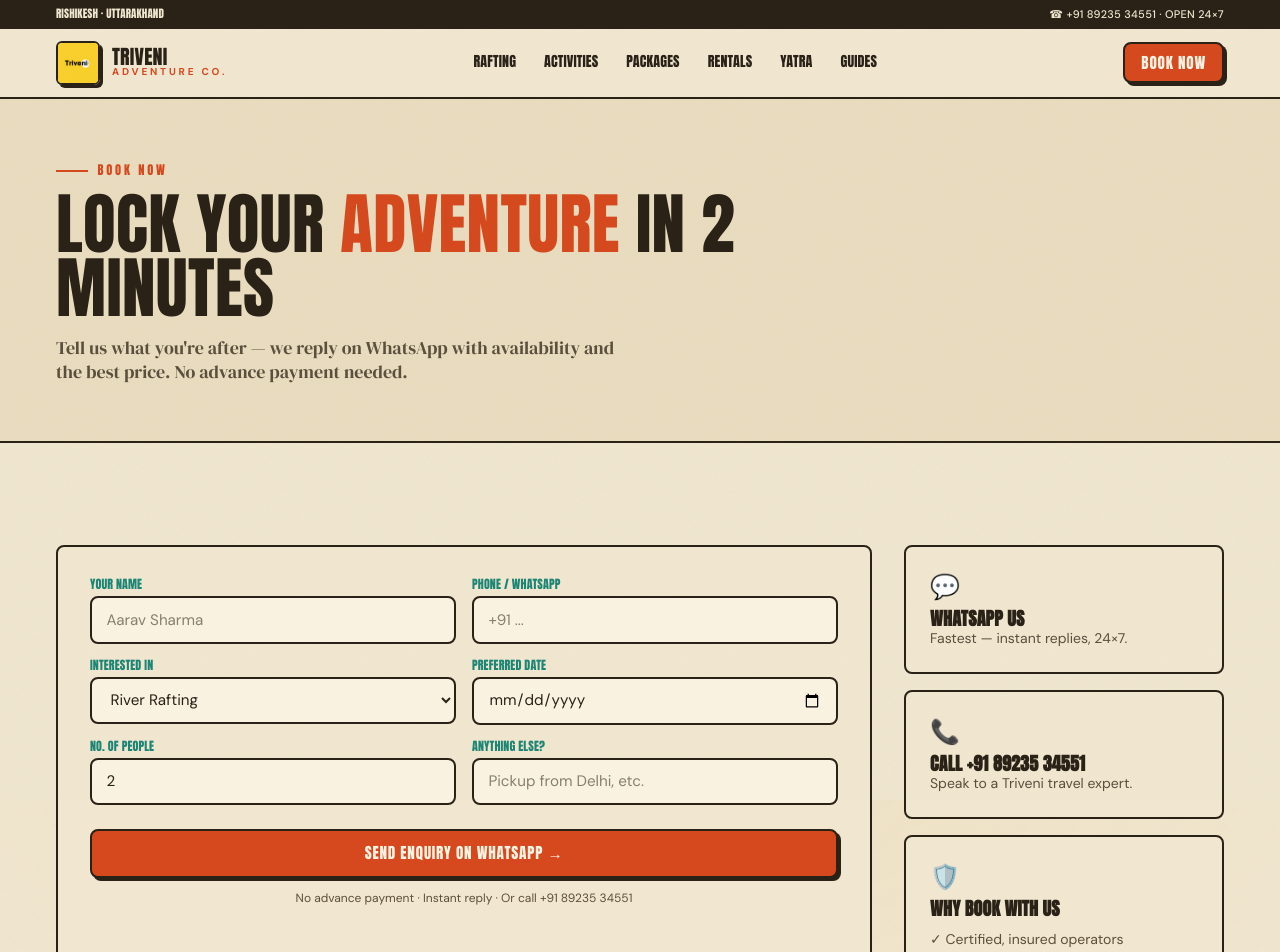
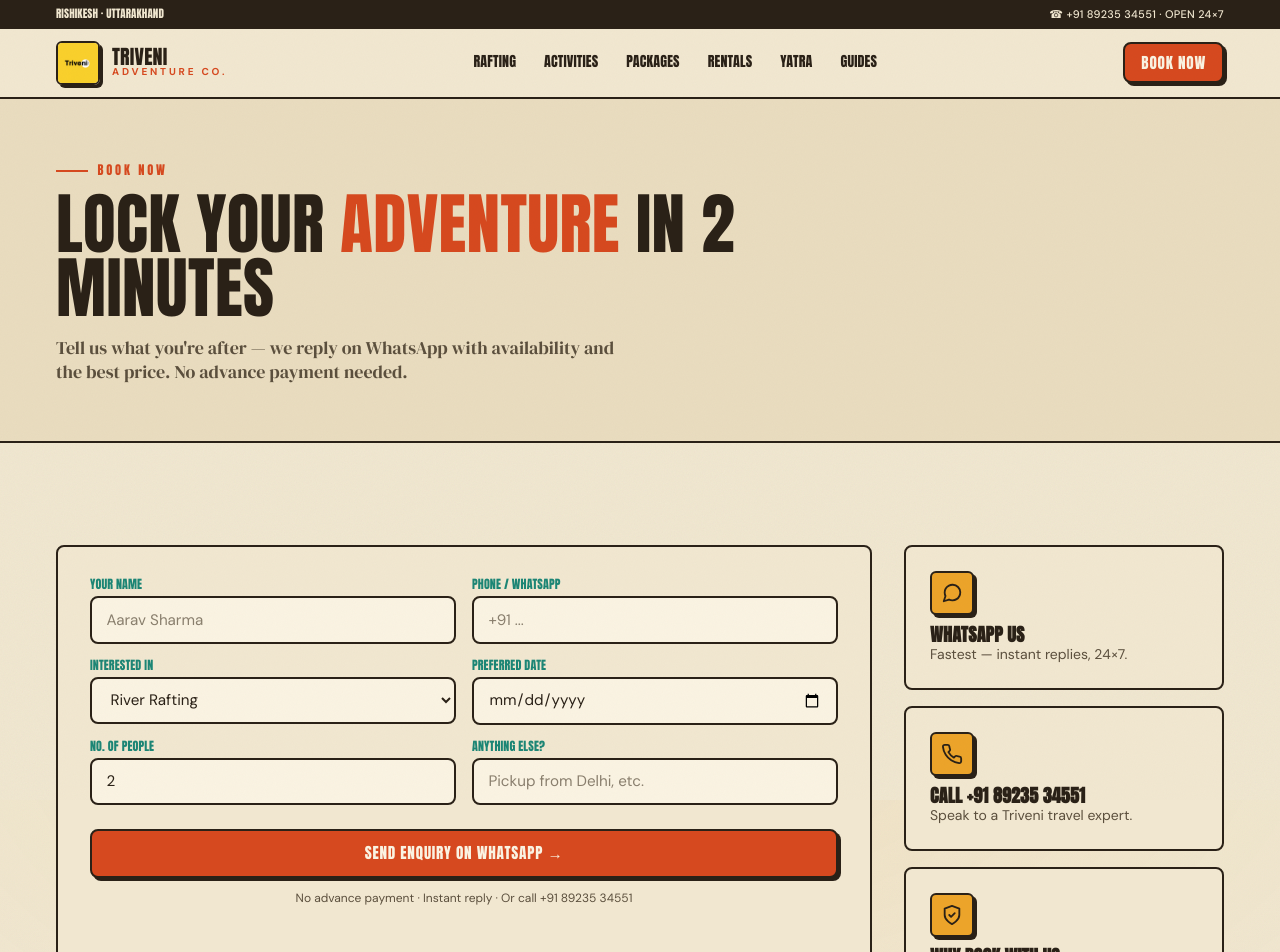
Before and after one commit to Trivenicabs/adventure_trivenicabs, a Next.js app: page /book-now in a window 1280 px wide. Shown: the top 952 px of the page. Built offline with nearby package versions, Linux system fonts and the light colour scheme.

Commit message:
Replace remaining emoji with retro line-icon badges (book-now + image fallback)

```diff
--- a/src/app/book-now/page.tsx
+++ b/src/app/book-now/page.tsx
@@ -21,18 +21,18 @@ export default function BookNowPage() {
         <EnquiryForm />
         <aside className="grid gap-4">
           <a href={waLink(`Hi ${site.name}! I'd like to book.`)} target="_blank" rel="noopener" className="panel card-lift rounded-card p-6">
-            <div className="text-2xl">💬</div>
-            <div className="mt-2 font-display text-lg font-semibold text-ink">WhatsApp us</div>
+            <IconBadge><ChatIcon /></IconBadge>
+            <div className="mt-3 font-display text-lg font-semibold text-ink">WhatsApp us</div>
             <div className="text-sm text-ink-soft">Fastest — instant replies, 24×7.</div>
           </a>
           <a href={telLink()} className="panel card-lift rounded-card p-6">
-            <div className="text-2xl">📞</div>
-            <div className="mt-2 font-display text-lg font-semibold text-ink">Call {site.phoneDisplay}</div>
+            <IconBadge><PhoneIcon /></IconBadge>
+            <div className="mt-3 font-display text-lg font-semibold text-ink">Call {site.phoneDisplay}</div>
             <div className="text-sm text-ink-soft">Speak to a Triveni travel expert.</div>
           </a>
           <div className="panel rounded-card p-6">
-            <div className="text-2xl">🛡️</div>
-            <div className="mt-2 font-display text-lg font-semibold text-ink">Why book with us</div>
+            <IconBadge><ShieldIcon /></IconBadge>
+            <div className="mt-3 font-display text-lg font-semibold text-ink">Why book with us</div>
             <ul className="mt-3 grid gap-2 text-sm text-ink-soft">
               <li>✓ Certified, insured operators</li>
               <li>✓ No advance payment</li>
@@ -45,3 +45,45 @@ export default function BookNowPage() {
     </>
   );
 }
+
+function IconBadge({ children }: { children: React.ReactNode }) {
+  return (
+    <span className="grid h-11 w-11 place-items-center rounded-md border-2 border-ink bg-mustard text-ink shadow-[3px_3px_0_0_var(--color-ink)]">
+      {children}
+    </span>
+  );
+}
+
+const ico = {
+  width: 22,
+  height: 22,
+  viewBox: "0 0 24 24",
+  fill: "none",
+  stroke: "currentColor",
+  strokeWidth: 2,
+  strokeLinecap: "round" as const,
+  strokeLinejoin: "round" as const,
+};
+
+function ChatIcon() {
+  return (
+    <svg {...ico}>
+      <path d="M21 11.5a8.38 8.38 0 0 1-.9 3.8 8.5 8.5 0 0 1-7.6 4.7 8.38 8.38 0 0 1-3.8-.9L3 21l1.9-5.7a8.38 8.38 0 0 1-.9-3.8 8.5 8.5 0 0 1 4.7-7.6 8.38 8.38 0 0 1 3.8-.9h.5a8.48 8.48 0 0 1 8 8v.5Z" />
+    </svg>
+  );
+}
+function PhoneIcon() {
+  return (
+    <svg {...ico}>
+      <path d="M22 16.92v3a2 2 0 0 1-2.18 2 19.79 19.79 0 0 1-8.63-3.07 19.5 19.5 0 0 1-6-6 19.79 19.79 0 0 1-3.07-8.67A2 2 0 0 1 4.11 2h3a2 2 0 0 1 2 1.72c.13.96.36 1.9.7 2.81a2 2 0 0 1-.45 2.11L8.09 9.91a16 16 0 0 0 6 6l1.27-1.27a2 2 0 0 1 2.11-.45c.91.34 1.85.57 2.81.7A2 2 0 0 1 22 16.92Z" />
+    </svg>
+  );
+}
+function ShieldIcon() {
+  return (
+    <svg {...ico}>
+      <path d="M12 22s8-4 8-10V5l-8-3-8 3v7c0 6 8 10 8 10Z" />
+      <path d="m9 12 2 2 4-4" />
+    </svg>
+  );
+}
--- a/src/components/SmartImage.tsx
+++ b/src/components/SmartImage.tsx
@@ -22,7 +22,6 @@ const GRADE = "linear-gradient(180deg, rgba(221,154,43,0.05), rgba(194,80,43,0.0
 export default function SmartImage({
   src,
   alt,
-  emoji,
   priority,
   sizes = "100vw",
   className = "",
@@ -30,7 +29,6 @@ export default function SmartImage({
 }: {
   src: string;
   alt: string;
-  emoji?: string;
   priority?: boolean;
   sizes?: string;
   className?: string;
@@ -47,8 +45,11 @@ export default function SmartImage({
         role="img"
         aria-label={alt}
       >
-        <div className="absolute inset-0 grid place-items-center text-6xl opacity-40 select-none">
-          {emoji ?? "🏔️"}
+        <div className="absolute inset-0 grid place-items-center opacity-40 select-none">
+          <svg width="64" height="64" viewBox="0 0 24 24" fill="#faf3e2" aria-hidden>
+            <path d="M3 20h18L15 8l-3 5-2-3-7 10Z" />
+            <circle cx="17.5" cy="6" r="1.6" />
+          </svg>
         </div>
         <div
           className="absolute inset-0"
```
